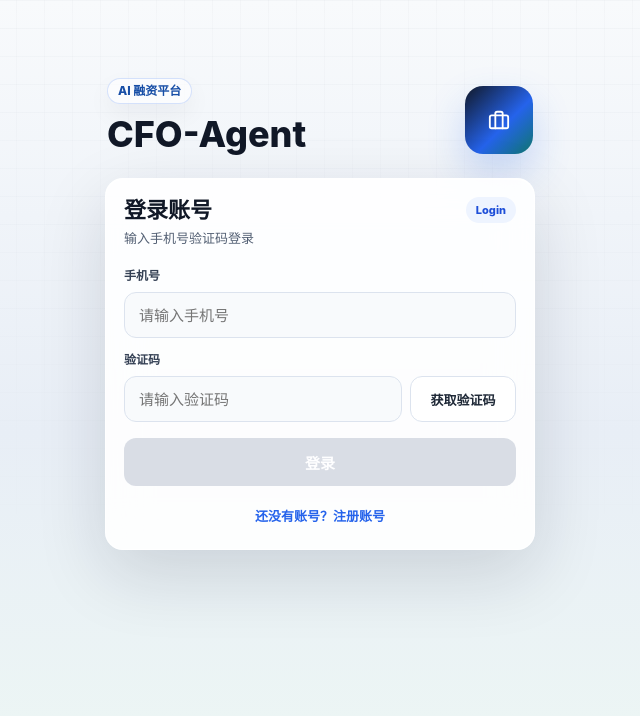
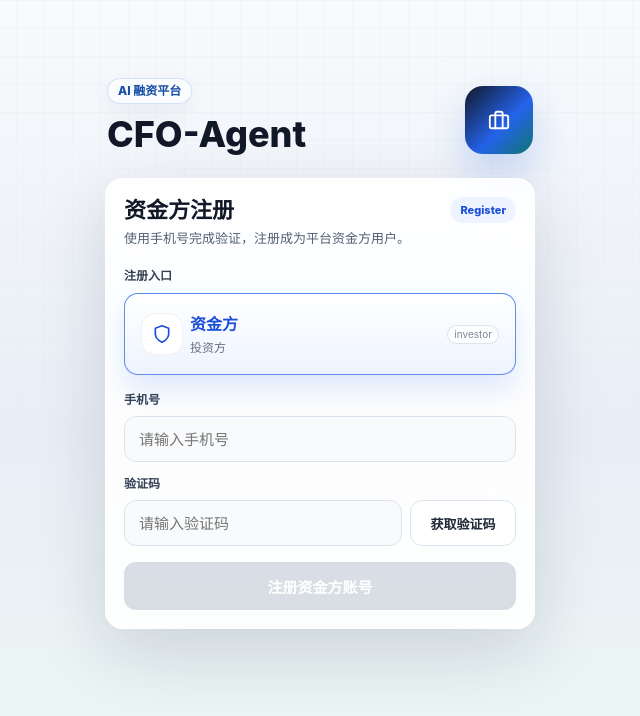
Before and after one commit to liukun011/cfo-agent, a React (Vite) app: page / in a window 1280 px wide. Shown: the top 716 px of the page, without its empty margins (320-960 px from the left). Built offline with nearby package versions, Linux system fonts and the light colour scheme.

Commit message:
feat: 支持资金方邀请注册入口

```diff
--- a/src/app/App.jsx
+++ b/src/app/App.jsx
@@ -1,30 +1,18 @@
-import { useState, useEffect } from 'react'
+import { useEffect } from 'react'
 import { AppProvider } from '../store'
 import LoginPage from '../features/auth/LoginPage'
-import EnterprisePortal from '../features/enterprise/EnterprisePortal'
-import AdminPortal from '../features/admin/AdminPortal'
-import CapitalPortal from '../features/capital/CapitalPortal'
-import { clearAuthSession, getAuthSession } from '../services/authSession'
+import { clearAuthSession } from '../services/authSession'
 
 function AppInner() {
-  const [currentRole, setCurrentRole] = useState(() => getAuthSession()?.role || null)
-  const [theme, setTheme] = useState('light')
+  useEffect(() => {
+    document.documentElement.setAttribute('data-theme', 'light')
+  }, [])
 
   useEffect(() => {
-    document.documentElement.setAttribute('data-theme', theme)
-  }, [theme])
+    clearAuthSession()
+  }, [])
 
-  const handleLogin = (session) => setCurrentRole(session.role)
-  const handleLogout = () => {
-    clearAuthSession()
-    setCurrentRole(null)
-  }
-
-  if (!currentRole) return <LoginPage onLogin={handleLogin} />
-  if (currentRole === 'enterprise') return <EnterprisePortal onLogout={handleLogout} theme={theme} setTheme={setTheme} />
-  if (currentRole === 'admin') return <AdminPortal onLogout={handleLogout} theme={theme} setTheme={setTheme} />
-  if (currentRole === 'capital') return <CapitalPortal onLogout={handleLogout} theme={theme} setTheme={setTheme} />
-  return null
+  return <LoginPage />
 }
 
 export default function App() {
--- a/src/features/auth/LoginPage.jsx
+++ b/src/features/auth/LoginPage.jsx
@@ -1,6 +1,6 @@
 import { useEffect, useMemo, useState } from 'react'
-import { fetchUserInfo, loginWithPhoneCode, sendLoginSms } from '../../api'
-import { PORTAL_ROLE_TO_BACKEND, resolvePortalRole, setAuthSession } from '../../services/authSession'
+import { loginWithPhoneCode, sendLoginSms } from '../../api'
+import { PORTAL_ROLE_TO_BACKEND } from '../../services/authSession'
 import { Icons } from '../../shared/components/Icons'
 
 const roles = [
@@ -9,9 +9,9 @@ const roles = [
   { key: 'admin', code: 'cfo', label: 'CFO', subLabel: '管理端', icon: Icons.user, desc: '查看企业需求，管理平台数据' },
 ]
 
-export default function LoginPage({ onLogin }) {
-  const [mode, setMode] = useState('login')
-  const [selectedRole, setSelectedRole] = useState('enterprise')
+export default function LoginPage() {
+  const [mode] = useState('register')
+  const [selectedRole] = useState('capital')
   const [mobile, setMobile] = useState('')
   const [captcha, setCaptcha] = useState('')
   const [countdown, setCountdown] = useState(0)
@@ -19,6 +19,7 @@ export default function LoginPage({ onLogin }) {
   const [loading, setLoading] = useState(false)
   const [message, setMessage] = useState('')
   const [error, setError] = useState('')
+  const [registeredMobile, setRegisteredMobile] = useState('')
 
   const role = useMemo(() => roles.find(item => item.key === selectedRole) || roles[0], [selectedRole])
   const isRegister = mode === 'register'
@@ -52,12 +53,6 @@ export default function LoginPage({ onLogin }) {
     setError('')
   }
 
-  const handleModeChange = (nextMode) => {
-    if (nextMode === mode) return
-    setMode(nextMode)
-    resetCaptchaState()
-  }
-
   const handleSendSms = async () => {
     if (!/^1[3-9]\d{9}$/.test(mobile)) {
       showError('请输入正确的手机号')
@@ -67,8 +62,8 @@ export default function LoginPage({ onLogin }) {
       setLoading(true)
       await sendLoginSms({
         mobile,
-        autoRegister: isRegister,
-        roleCode: isRegister ? PORTAL_ROLE_TO_BACKEND[selectedRole] : undefined,
+        autoRegister: true,
+        roleCode: PORTAL_ROLE_TO_BACKEND[selectedRole],
       })
       setSmsContext({ mobile, mode, role: selectedRole })
       setCaptcha('')
@@ -85,37 +80,37 @@ export default function LoginPage({ onLogin }) {
     e.preventDefault()
     if (!canSubmit) return
 
-    const roleCode = isRegister ? PORTAL_ROLE_TO_BACKEND[selectedRole] : ''
+    const roleCode = PORTAL_ROLE_TO_BACKEND[selectedRole]
     try {
       setLoading(true)
-      const login = await loginWithPhoneCode({
+      await loginWithPhoneCode({
         mobile,
         captcha,
-        autoRegister: isRegister,
+        autoRegister: true,
         roleCode,
       })
-      const token = login.accessToken || login.token || login.ticket || ''
-      const user = token ? await fetchUserInfoWithToken(token, login) : await fetchUserInfo()
-      const userRoles = Array.isArray(user?.roles) ? user.roles : []
-      const portalRole = resolvePortalRole(userRoles, roleCode)
-
-      if (!portalRole) {
-        showError('当前账号还没有分配融资方、资金方或 CFO 角色')
-        return
-      }
-      if (isRegister && portalRole !== selectedRole) {
-        showError(`当前账号没有${role.label}角色，请切换正确入口登录`)
-        return
-      }
-
-      const session = { role: portalRole, roleCode, token, login, user }
-      setAuthSession(session)
-      onLogin(session)
+      setRegisteredMobile(mobile)
     } catch (err) {
-      showError(`${isRegister ? '注册' : '登录'}失败：${err.message}`)
+      showError(`注册失败：${err.message}`)
     } finally {
       setLoading(false)
     }
+  }
+
+  if (registeredMobile) {
+    return (
+      <div className="login-page auth-login-page investor-register-only">
+        <div className="auth-bg-grid" />
+        <div className="login-container auth-login-container">
+          <div className="auth-success-card">
+            <div className="auth-success-icon">{Icons.check}</div>
+            <span className="auth-success-kicker">资金方注册</span>
+            <h1>注册成功</h1>
+            <p>账号 {maskMobile(registeredMobile)} 已完成资金方注册，请等待后续开通或使用已配置入口进入资金方工作台。</p>
+          </div>
+        </div>
+      </div>
+    )
   }
 
   return (
@@ -135,37 +130,23 @@ export default function LoginPage({ onLogin }) {
         <div className="auth-card">
           <div className="auth-card-head">
             <div>
-              <h2>{isRegister ? '创建账号' : '登录账号'}</h2>
-              <p>{isRegister ? '选择身份后完成手机号验证' : '输入手机号验证码登录'}</p>
+              <h2>资金方注册</h2>
+              <p>使用手机号完成验证，注册成为平台资金方用户。</p>
             </div>
-            <span>{isRegister ? 'Register' : 'Login'}</span>
+            <span>Register</span>
           </div>
 
-          {isRegister && (
-            <div className="auth-register-section">
-              <div className="auth-section-label">注册身份</div>
-              <div className="auth-role-grid">
-                {roles.map(item => (
-                  <button
-                    key={item.key}
-                    type="button"
-                    className={`auth-role-option ${selectedRole === item.key ? 'active' : ''}`}
-                    onClick={() => {
-                      setSelectedRole(item.key)
-                      resetCaptchaState()
-                    }}
-                  >
-                    <span className="auth-role-icon">{item.icon}</span>
-                    <span>
-                      <strong>{item.label}</strong>
-                      <em>{item.subLabel}</em>
-                    </span>
-                    <i>{item.code}</i>
-                  </button>
-                ))}
-              </div>
+          <div className="auth-register-section investor-invite-section">
+            <div className="auth-section-label">注册入口</div>
+            <div className="auth-role-option active investor-invite-role">
+              <span className="auth-role-icon">{role.icon}</span>
+              <span>
+                <strong>{role.label}</strong>
+                <em>{role.subLabel}</em>
+              </span>
+              <i>{role.code}</i>
             </div>
-          )}
+          </div>
 
           <form className="auth-form" onSubmit={handleSubmit}>
             <label className="auth-field">
@@ -195,18 +176,10 @@ export default function LoginPage({ onLogin }) {
 
             {message && <div className="auth-message success">{message}</div>}
             {error && <div className="auth-message error">{error}</div>}
-            {captcha && !hasValidSmsContext && <div className="auth-message error">{isRegister ? '请先获取当前注册身份的验证码' : '请先获取当前手机号的验证码'}</div>}
+            {captcha && !hasValidSmsContext && <div className="auth-message error">请先获取当前手机号的验证码</div>}
 
             <button className="btn-primary btn-full auth-submit" type="submit" disabled={!canSubmit}>
-              {loading ? '处理中...' : isRegister ? `注册并进入${role.label}` : '登录'}
-            </button>
-
-            <button
-              type="button"
-              className="auth-switch"
-              onClick={() => handleModeChange(isRegister ? 'login' : 'register')}
-            >
-              {isRegister ? '已有账号，返回登录' : '还没有账号？注册账号'}
+              {loading ? '注册中...' : '注册资金方账号'}
             </button>
           </form>
         </div>
@@ -215,8 +188,8 @@ export default function LoginPage({ onLogin }) {
   )
 }
 
-async function fetchUserInfoWithToken(token, login) {
-  const session = { role: '', roleCode: '', token, login, user: null }
-  setAuthSession(session)
-  return fetchUserInfo()
+function maskMobile(value) {
+  const text = String(value || '')
+  if (text.length !== 11) return text
+  return `${text.slice(0, 3)}****${text.slice(7)}`
 }
--- a/src/styles/auth.css
+++ b/src/styles/auth.css
@@ -1 +1,121 @@
 /* Login and registration styles live here for new styles. */
+
+.investor-invite-section {
+  margin-bottom: 18px;
+}
+
+.investor-invite-role {
+  width: 100% !important;
+  min-height: 82px !important;
+  flex-direction: row !important;
+  justify-content: flex-start !important;
+  padding: 14px 16px !important;
+  cursor: default !important;
+}
+
+.investor-invite-role .auth-role-icon {
+  width: 42px !important;
+  height: 42px !important;
+  border-radius: 14px !important;
+}
+
+.investor-invite-role strong {
+  font-size: 16px !important;
+}
+
+.investor-invite-role em {
+  margin-top: 3px !important;
+  font-size: 12px !important;
+}
+
+.investor-invite-role i {
+  margin-left: auto !important;
+}
+
+.investor-register-only .auth-hero {
+  min-height: 132px;
+}
+
+.auth-success-card {
+  min-height: 420px;
+  padding: 34px 24px;
+  border: 1px solid rgba(255, 255, 255, 0.92);
+  border-radius: 24px;
+  background:
+    linear-gradient(180deg, rgba(255,255,255,0.95), rgba(248,250,252,0.9)),
+    var(--bg-card);
+  box-shadow: 0 24px 70px rgba(15,23,42,0.14), inset 0 1px 0 rgba(255,255,255,0.9);
+  display: flex;
+  flex-direction: column;
+  align-items: center;
+  justify-content: center;
+  text-align: center;
+  backdrop-filter: blur(22px);
+}
+
+.auth-success-icon {
+  width: 72px;
+  height: 72px;
+  border-radius: 24px;
+  display: flex;
+  align-items: center;
+  justify-content: center;
+  color: #fff;
+  background: linear-gradient(135deg, #059669 0%, #2563eb 100%);
+  box-shadow: 0 18px 42px rgba(5,150,105,0.22);
+  margin-bottom: 20px;
+}
+
+.auth-success-icon svg {
+  width: 34px;
+  height: 34px;
+}
+
+.auth-success-kicker {
+  height: 28px;
+  display: inline-flex;
+  align-items: center;
+  padding: 0 12px;
+  border-radius: 999px;
+  background: rgba(37,99,235,0.1);
+  color: #1d4ed8;
+  font-size: 12px;
+  font-weight: 850;
+  margin-bottom: 14px;
+}
+
+.auth-success-card h1 {
+  font-size: 30px;
+  line-height: 1.15;
+  color: #111827;
+  font-weight: 900;
+  margin-bottom: 12px;
+}
+
+.auth-success-card p {
+  max-width: 320px;
+  color: #475569;
+  font-size: 14px;
+  line-height: 1.8;
+}
+
+[data-theme='dark'] .auth-success-card {
+  border-color: rgba(71,85,105,0.58);
+  background:
+    linear-gradient(180deg, rgba(30,41,59,0.96), rgba(15,23,42,0.92)),
+    var(--bg-card);
+  box-shadow: 0 24px 70px rgba(0,0,0,0.34), inset 0 1px 0 rgba(255,255,255,0.06);
+}
+
+[data-theme='dark'] .auth-success-kicker {
+  background: rgba(96,165,250,0.14);
+  color: #93c5fd;
+}
+
+[data-theme='dark'] .auth-success-card h1 {
+  color: #f8fafc;
+}
+
+[data-theme='dark'] .auth-success-card p {
+  color: #cbd5e1;
+}
```
